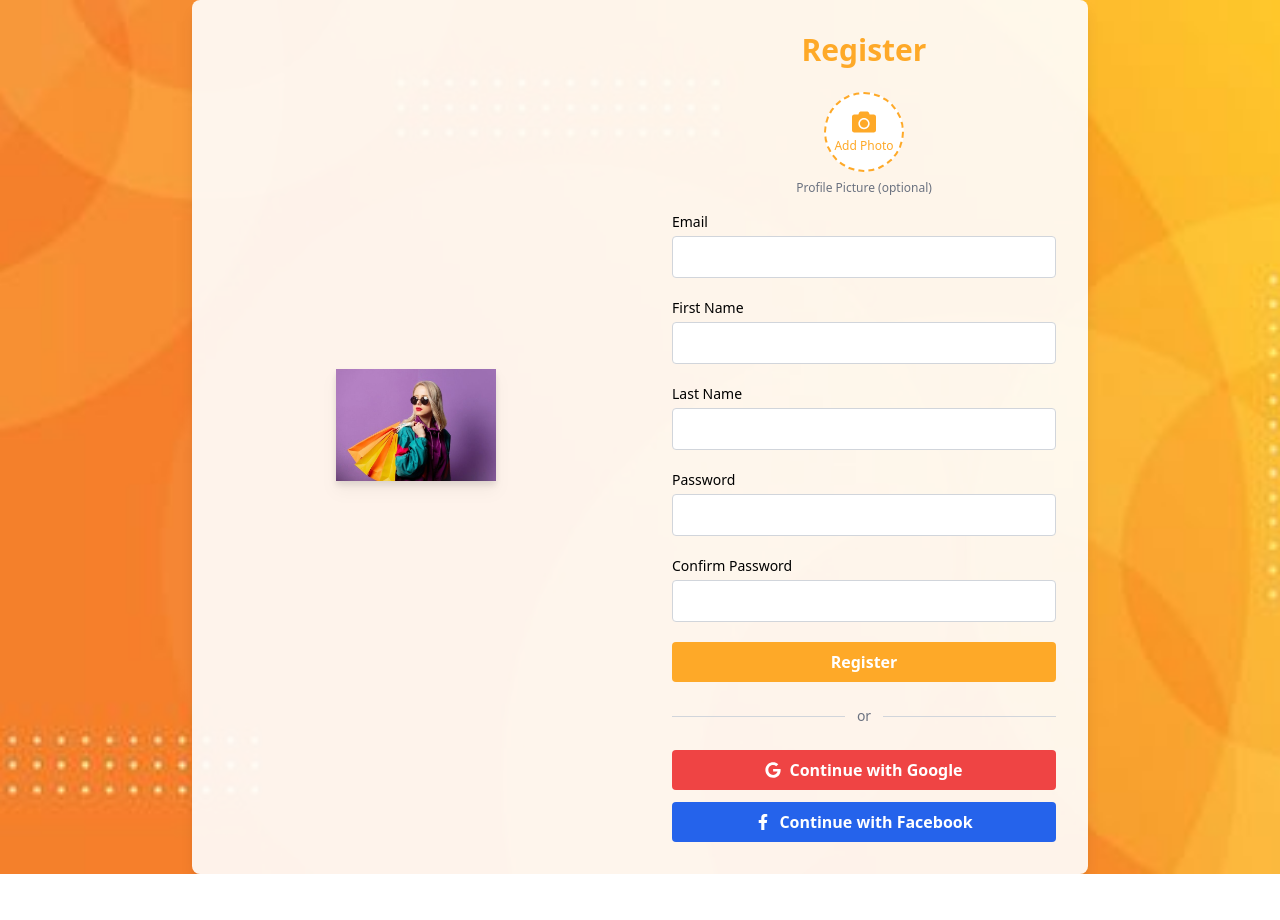
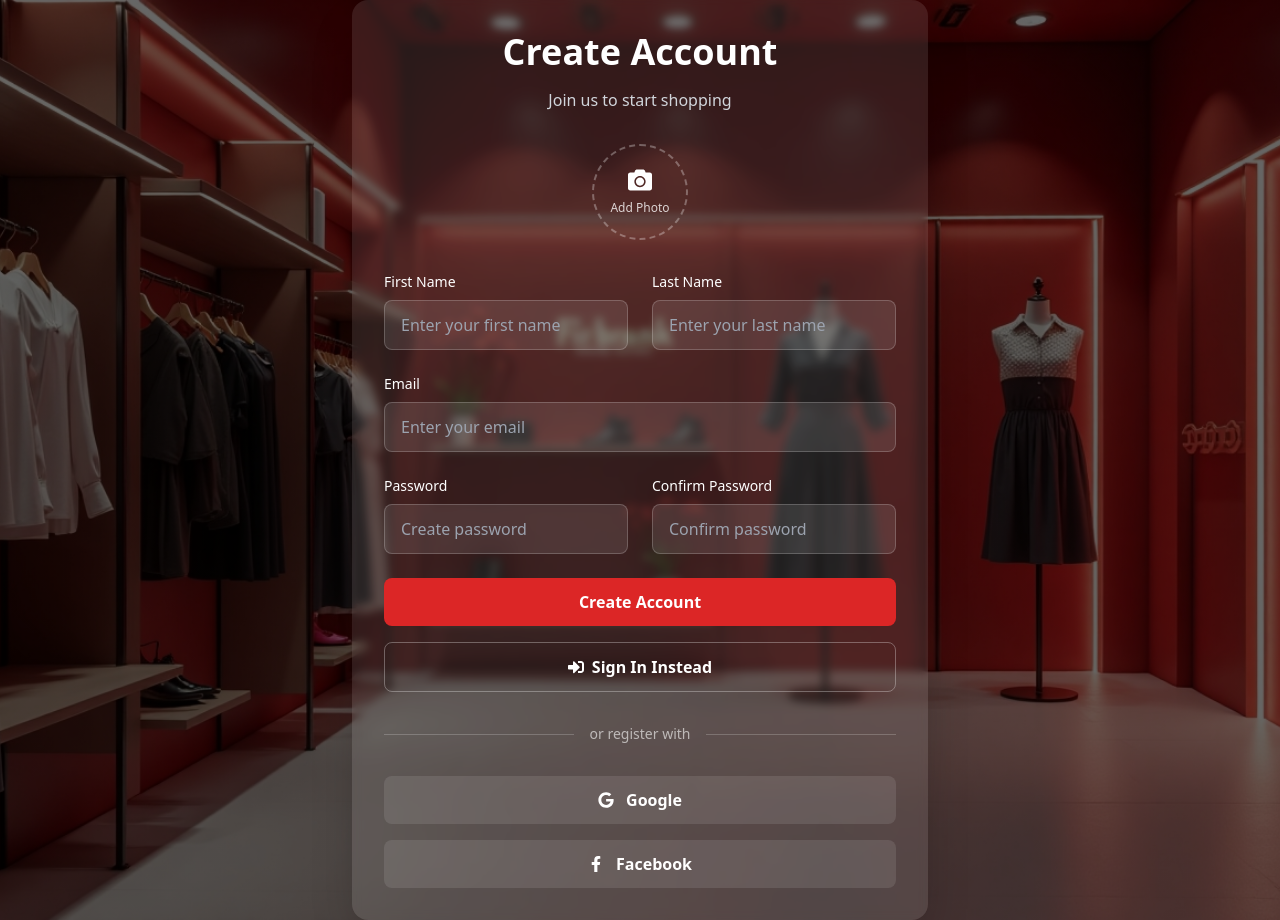
Before and after one commit to LumozTech/EXORA-CLIENT-UI, a React (Vite) app: page /register in a window 1280 px wide. Before the commit the page ends 874 px from the top, so only its background shows below. Built offline with nearby package versions, Linux system fonts and the light colour scheme.

Commit message:
change the ui of the login and register

```diff
--- a/src/pages/Login.jsx
+++ b/src/pages/Login.jsx
@@ -1,12 +1,11 @@
 import React, { useState } from "react";
 import axios from "axios";
 import { useNavigate, Link } from "react-router-dom";
-import Banner from "../assets/website/orange-pattern.jpg";
-import Logo from "../assets/women/women4.jpg";
 import { FaGoogle, FaFacebookF, FaEye, FaEyeSlash, FaUserPlus } from "react-icons/fa";
 import { ToastContainer, toast } from "react-toastify";
 import "react-toastify/dist/ReactToastify.css";
 import { getApiUrl } from '../config/api';
+import StoreBackground from "../assets/exora1.jpg";
 
 const Login = () => {
   const [form, setForm] = useState({
@@ -34,9 +33,8 @@ const Login = () => {
         password: form.password,
       });
       if (res.data.success) {
-        // Save token and user type if needed
         localStorage.setItem("token", res.data.token);
-        localStorage.setItem("role", res.data.user.type); // <-- use "role" instead of "userType"
+        localStorage.setItem("role", res.data.user.type);
 
         toast.success(res.data.message || "Login successful!", {
           onClose: () => {
@@ -71,36 +69,29 @@ const Login = () => {
 
   return (
     <div
-      className="flex items-center justify-center min-h-screen"
+      className="flex items-center justify-center min-h-screen bg-cover bg-center bg-no-repeat"
       style={{
-        backgroundImage: `url(${Banner})`,
-        backgroundPosition: "center",
-        backgroundRepeat: "no-repeat",
-        backgroundSize: "cover",
+        backgroundImage: `linear-gradient(rgba(0, 0, 0, 0.6), rgba(0, 0, 0, 0.6)), url(${StoreBackground})`,
       }}
     >
       <ToastContainer position="top-right" />
-      <div className="flex w-full max-w-4xl overflow-hidden rounded-lg shadow-lg bg-white/90 dark:bg-gray-900/90">
-        {/* Left Side - Image & Logo */}
-        <div className="flex-col items-center justify-center hidden py-12 md:flex md:w-1/2 bg-white/0">
-          <img
-            src={Logo}
-            alt="Logo"
-            className="object-contain w-40 h-40 mb-6 drop-shadow-lg"
-          />
-        </div>
-        {/* Right Side - Form */}
-        <div className="flex flex-col justify-center w-full p-8 md:w-1/2">
-          <h2 className="mb-6 text-3xl font-bold text-center text-primary">
-            Login
+      <div className="w-full max-w-md p-8 mx-4 backdrop-blur-sm bg-white/10 rounded-2xl shadow-2xl">
+        <h2 className="mb-6 text-4xl font-bold text-center text-white">
+          Welcome Back
         </h2>
-          <form onSubmit={handleSubmit} className="space-y-5">
+        <p className="mb-8 text-center text-gray-300">
+          Sign in to continue shopping
+        </p>
+        <form onSubmit={handleSubmit} className="space-y-6">
           <div>
-              <label className="block mb-1 text-sm font-medium">Email</label>
+            <label className="block mb-2 text-sm font-medium text-white">
+              Email
+            </label>
             <input
               type="email"
               name="email"
-                className="w-full px-3 py-2 border border-gray-300 rounded focus:outline-none focus:border-primary dark:bg-gray-800"
+              className="w-full px-4 py-3 bg-white/10 border border-white/20 rounded-lg focus:outline-none focus:border-white/40 text-white placeholder-gray-400"
+              placeholder="Enter your email"
               value={form.email}
               onChange={handleChange}
               required
@@ -108,12 +99,15 @@ const Login = () => {
             />
           </div>
           <div>
-              <label className="block mb-1 text-sm font-medium">Password</label>
+            <label className="block mb-2 text-sm font-medium text-white">
+              Password
+            </label>
             <div className="relative">
               <input
                 type={showPassword ? "text" : "password"}
                 name="password"
-                  className="w-full px-3 py-2 border border-gray-300 rounded focus:outline-none focus:border-primary dark:bg-gray-800"
+                className="w-full px-4 py-3 bg-white/10 border border-white/20 rounded-lg focus:outline-none focus:border-white/40 text-white placeholder-gray-400"
+                placeholder="Enter your password"
                 value={form.password}
                 onChange={handleChange}
                 required
@@ -122,17 +116,17 @@ const Login = () => {
               <button
                 type="button"
                 onClick={togglePasswordVisibility}
-                  className="absolute inset-y-0 right-0 flex items-center px-3 text-gray-500 hover:text-primary"
+                className="absolute inset-y-0 right-0 flex items-center px-4 text-gray-300 hover:text-white"
               >
-                  {showPassword ? <FaEyeSlash size={16} /> : <FaEye size={16} />}
+                {showPassword ? <FaEyeSlash size={18} /> : <FaEye size={18} />}
               </button>
             </div>
           </div>
-            <div className="flex flex-col gap-3">
+          <div className="flex flex-col gap-4">
             <button
               type="submit"
-                className={`w-full py-2 font-semibold text-white transition-colors rounded bg-primary hover:bg-secondary flex items-center justify-center ${
-                  loading ? "opacity-60 cursor-not-allowed" : ""
+              className={`w-full py-3 font-semibold text-white transition-all rounded-lg bg-red-600 hover:bg-red-700 flex items-center justify-center ${
+                loading ? "opacity-70 cursor-not-allowed" : ""
               }`}
               disabled={loading}
             >
@@ -157,37 +151,36 @@ const Login = () => {
                   ></path>
                 </svg>
               ) : null}
-                {loading ? "Logging in..." : "Login"}
+              {loading ? "Signing in..." : "Sign In"}
             </button>
             <Link
               to="/register"
-                className="flex items-center justify-center w-full gap-2 py-2 font-semibold text-white transition-colors rounded bg-secondary hover:bg-primary"
+              className="flex items-center justify-center w-full gap-2 py-3 font-semibold text-white transition-all border border-white/30 rounded-lg hover:bg-white/10"
             >
-                <FaUserPlus /> Register Now
+              <FaUserPlus /> Create Account
             </Link>
           </div>
         </form>
-          <div className="flex items-center my-6">
-            <div className="flex-grow border-t border-gray-300"></div>
-            <span className="mx-3 text-sm text-gray-500">or</span>
-            <div className="flex-grow border-t border-gray-300"></div>
+        <div className="flex items-center my-8">
+          <div className="flex-grow border-t border-white/20"></div>
+          <span className="px-4 text-sm text-white/60">or continue with</span>
+          <div className="flex-grow border-t border-white/20"></div>
         </div>
-          <div className="flex flex-col gap-3">
+        <div className="flex flex-col gap-4">
           <button
             onClick={handleGoogleLogin}
-              className="flex items-center justify-center w-full gap-2 py-2 font-semibold text-white transition-colors bg-red-500 rounded hover:bg-red-600"
+            className="flex items-center justify-center w-full gap-3 py-3 font-semibold text-white transition-all bg-white/10 rounded-lg hover:bg-white/20"
             type="button"
           >
-              <FaGoogle /> Continue with Google
+            <FaGoogle /> Google
           </button>
           <button
             onClick={handleFacebookLogin}
-              className="flex items-center justify-center w-full gap-2 py-2 font-semibold text-white transition-colors bg-blue-600 rounded hover:bg-blue-700"
+            className="flex items-center justify-center w-full gap-3 py-3 font-semibold text-white transition-all bg-white/10 rounded-lg hover:bg-white/20"
             type="button"
           >
-              <FaFacebookF /> Continue with Facebook
+            <FaFacebookF /> Facebook
           </button>
-          </div>
         </div>
       </div>
     </div>
--- a/src/pages/Register.jsx
+++ b/src/pages/Register.jsx
@@ -1,9 +1,9 @@
 import React, { useState, useRef } from "react";
 import axios from "axios";
 import { getApiUrl } from '../config/api';
-import Banner from "../assets/website/orange-pattern.jpg";
-import Logo from "../assets/women/women4.jpg";
-import { FaGoogle, FaFacebookF, FaCamera, FaTimes } from "react-icons/fa";
+import { useNavigate, Link } from "react-router-dom";
+import StoreBackground from "../assets/exora1.jpg";
+import { FaGoogle, FaFacebookF, FaCamera, FaTimes, FaSignInAlt } from "react-icons/fa";
 import { ToastContainer, toast } from "react-toastify";
 import "react-toastify/dist/ReactToastify.css";
 import { uploadMediaToSupabase } from "../utils/mediaUploads";
@@ -20,6 +20,7 @@ const Register = () => {
   const [loading, setLoading] = useState(false);
   const [imageFile, setImageFile] = useState(null);
   const fileInputRef = useRef(null);
+  const navigate = useNavigate();
 
   const handleChange = (e) => {
     setForm({ ...form, [e.target.name]: e.target.value });
@@ -29,14 +30,11 @@ const Register = () => {
     const file = e.target.files[0];
     if (file) {
       try {
-        // Show preview immediately
         const reader = new FileReader();
         reader.onloadend = () => {
           setForm(prev => ({ ...prev, profilePic: reader.result }));
         };
         reader.readAsDataURL(file);
-
-        // Store file for later upload
         setImageFile(file);
       } catch (error) {
         console.error("Error handling profile picture:", error);
@@ -60,7 +58,6 @@ const Register = () => {
     setLoading(true);
 
     try {
-      // Validate passwords match
       if (form.password !== form.confirmPassword) {
         toast.error("Passwords do not match!");
         return;
@@ -68,7 +65,6 @@ const Register = () => {
 
       let profilePicUrl = "";
 
-      // Upload profile picture if one was selected
       if (imageFile) {
         try {
           profilePicUrl = await uploadMediaToSupabase(imageFile, 'profiles');
@@ -79,18 +75,16 @@ const Register = () => {
         }
       }
 
-      // Register user
       const response = await axios.post(getApiUrl("/api/users"), {
         email: form.email,
         firstName: form.firstName,
         lastName: form.lastName,
         password: form.password,
-        profilePic: profilePicUrl || undefined // Only send if we have a URL
+        profilePic: profilePicUrl || undefined
       });
 
       if (response.data) {
         toast.success("Registration successful! Please login.");
-        // Reset form
         setForm({
           email: "",
           firstName: "",
@@ -101,9 +95,8 @@ const Register = () => {
         });
         setImageFile(null);
 
-        // Redirect to login after a short delay
         setTimeout(() => {
-          window.location.href = "/login";
+          navigate("/login");
         }, 2000);
       }
     } catch (error) {
@@ -124,57 +117,48 @@ const Register = () => {
 
   return (
     <div
-      className="flex items-center justify-center min-h-screen"
+      className="flex items-center justify-center min-h-screen bg-cover bg-center bg-no-repeat"
       style={{
-        backgroundImage: `url(${Banner})`,
-        backgroundPosition: "center",
-        backgroundRepeat: "no-repeat",
-        backgroundSize: "cover",
+        backgroundImage: `linear-gradient(rgba(0, 0, 0, 0.6), rgba(0, 0, 0, 0.6)), url(${StoreBackground})`,
       }}
     >
       <ToastContainer position="top-right" />
-      <div className="flex w-full max-w-4xl overflow-hidden rounded-lg shadow-lg bg-white/90 dark:bg-gray-900/90">
-        {/* Left Side - Image & Logo */}
-        <div className="flex-col items-center justify-center hidden py-12 md:flex md:w-1/2 bg-white/0">
-          <img
-            src={Logo}
-            alt="Logo"
-            className="object-contain w-40 h-40 mb-6 drop-shadow-lg"
-          />
-        </div>
-        {/* Right Side - Form */}
-        <div className="flex flex-col justify-center w-full p-8 md:w-1/2">
-          <h2 className="mb-6 text-3xl font-bold text-center text-primary">
-            Register
+      <div className="w-full max-w-xl p-8 mx-4 backdrop-blur-sm bg-white/10 rounded-2xl shadow-2xl">
+        <h2 className="mb-4 text-4xl font-bold text-center text-white">
+          Create Account
         </h2>
+        <p className="mb-8 text-center text-gray-300">
+          Join us to start shopping
+        </p>
+
         {/* Profile Picture Section */}
-          <div className="flex flex-col items-center mb-4">
+        <div className="flex flex-col items-center mb-8">
           <div className="relative">
             {form.profilePic ? (
-                <>
+              <div className="relative">
                 <img
                   src={form.profilePic}
                   alt="Profile"
-                    className="object-cover w-20 h-20 border-2 rounded-full border-primary"
+                  className="object-cover w-24 h-24 border-2 rounded-full border-white/30"
                 />
                 <button
                   type="button"
-                    className="absolute top-0 right-0 p-1 bg-white rounded-full shadow hover:text-red-600"
+                  className="absolute top-0 right-0 p-1.5 bg-black/50 rounded-full hover:bg-black/70 transition-all"
                   onClick={handleRemoveProfilePic}
                   title="Remove"
                 >
-                    <FaTimes />
+                  <FaTimes className="text-white" />
                 </button>
-                </>
+              </div>
             ) : (
               <button
                 onClick={handleProfilePicClick}
                 type="button"
-                  className="flex flex-col items-center justify-center w-20 h-20 border-2 border-dashed border-primary rounded-full bg-white hover:bg-[#E0F2F1] transition"
+                className="flex flex-col items-center justify-center w-24 h-24 transition-all border-2 border-dashed rounded-full border-white/30 hover:border-white/50 hover:bg-white/10"
                 title="Add Profile Picture"
               >
-                  <FaCamera className="text-2xl text-primary" />
-                  <span className="mt-1 text-xs text-primary">Add Photo</span>
+                <FaCamera className="text-2xl text-white" />
+                <span className="mt-2 text-xs text-white/80">Add Photo</span>
               </button>
             )}
             <input
@@ -185,79 +169,91 @@ const Register = () => {
               className="hidden"
             />
           </div>
-            <span className="mt-2 text-xs text-gray-500">
-              Profile Picture (optional)
-            </span>
         </div>
-          <form onSubmit={handleSubmit} className="space-y-5">
+
+        <form onSubmit={handleSubmit} className="space-y-6">
+          <div className="grid grid-cols-1 gap-6 md:grid-cols-2">
             <div>
-              <label className="block mb-1 text-sm font-medium">Email</label>
-              <input
-                type="email"
-                name="email"
-                className="w-full px-3 py-2 border border-gray-300 rounded focus:outline-none focus:border-primary dark:bg-gray-800"
-                value={form.email}
-                onChange={handleChange}
-                required
-                autoComplete="username"
-              />
-            </div>
-            <div>
-              <label className="block mb-1 text-sm font-medium">
+              <label className="block mb-2 text-sm font-medium text-white">
                 First Name
               </label>
               <input
                 type="text"
                 name="firstName"
-                className="w-full px-3 py-2 border border-gray-300 rounded focus:outline-none focus:border-primary dark:bg-gray-800"
+                className="w-full px-4 py-3 bg-white/10 border border-white/20 rounded-lg focus:outline-none focus:border-white/40 text-white placeholder-gray-400"
+                placeholder="Enter your first name"
                 value={form.firstName}
                 onChange={handleChange}
                 required
               />
             </div>
             <div>
-              <label className="block mb-1 text-sm font-medium">
+              <label className="block mb-2 text-sm font-medium text-white">
                 Last Name
               </label>
               <input
                 type="text"
                 name="lastName"
-                className="w-full px-3 py-2 border border-gray-300 rounded focus:outline-none focus:border-primary dark:bg-gray-800"
+                className="w-full px-4 py-3 bg-white/10 border border-white/20 rounded-lg focus:outline-none focus:border-white/40 text-white placeholder-gray-400"
+                placeholder="Enter your last name"
                 value={form.lastName}
                 onChange={handleChange}
                 required
               />
             </div>
+          </div>
+
           <div>
-              <label className="block mb-1 text-sm font-medium">Password</label>
+            <label className="block mb-2 text-sm font-medium text-white">
+              Email
+            </label>
+            <input
+              type="email"
+              name="email"
+              className="w-full px-4 py-3 bg-white/10 border border-white/20 rounded-lg focus:outline-none focus:border-white/40 text-white placeholder-gray-400"
+              placeholder="Enter your email"
+              value={form.email}
+              onChange={handleChange}
+              required
+            />
+          </div>
+
+          <div className="grid grid-cols-1 gap-6 md:grid-cols-2">
+            <div>
+              <label className="block mb-2 text-sm font-medium text-white">
+                Password
+              </label>
               <input
                 type="password"
                 name="password"
-                className="w-full px-3 py-2 border border-gray-300 rounded focus:outline-none focus:border-primary dark:bg-gray-800"
+                className="w-full px-4 py-3 bg-white/10 border border-white/20 rounded-lg focus:outline-none focus:border-white/40 text-white placeholder-gray-400"
+                placeholder="Create password"
                 value={form.password}
                 onChange={handleChange}
                 required
-                autoComplete="new-password"
               />
             </div>
             <div>
-              <label className="block mb-1 text-sm font-medium">
+              <label className="block mb-2 text-sm font-medium text-white">
                 Confirm Password
               </label>
               <input
                 type="password"
                 name="confirmPassword"
-                className="w-full px-3 py-2 border border-gray-300 rounded focus:outline-none focus:border-primary dark:bg-gray-800"
+                className="w-full px-4 py-3 bg-white/10 border border-white/20 rounded-lg focus:outline-none focus:border-white/40 text-white placeholder-gray-400"
+                placeholder="Confirm password"
                 value={form.confirmPassword}
                 onChange={handleChange}
                 required
-                autoComplete="new-password"
               />
             </div>
+          </div>
+
+          <div className="flex flex-col gap-4">
             <button
               type="submit"
-              className={`w-full py-2 font-semibold text-white transition-colors rounded bg-primary hover:bg-secondary flex items-center justify-center ${
-                loading ? "opacity-60 cursor-not-allowed" : ""
+              className={`w-full py-3 font-semibold text-white transition-all rounded-lg bg-red-600 hover:bg-red-700 flex items-center justify-center ${
+                loading ? "opacity-70 cursor-not-allowed" : ""
               }`}
               disabled={loading}
             >
@@ -282,30 +278,38 @@ const Register = () => {
                   ></path>
                 </svg>
               ) : null}
-              {loading ? "Registering..." : "Register"}
+              {loading ? "Creating Account..." : "Create Account"}
             </button>
+            <Link
+              to="/login"
+              className="flex items-center justify-center w-full gap-2 py-3 font-semibold text-white transition-all border border-white/30 rounded-lg hover:bg-white/10"
+            >
+              <FaSignInAlt /> Sign In Instead
+            </Link>
+          </div>
         </form>
-          <div className="flex items-center my-6">
-            <div className="flex-grow border-t border-gray-300"></div>
-            <span className="mx-3 text-sm text-gray-500">or</span>
-            <div className="flex-grow border-t border-gray-300"></div>
+
+        <div className="flex items-center my-8">
+          <div className="flex-grow border-t border-white/20"></div>
+          <span className="px-4 text-sm text-white/60">or register with</span>
+          <div className="flex-grow border-t border-white/20"></div>
         </div>
-          <div className="flex flex-col gap-3">
+
+        <div className="flex flex-col gap-4">
           <button
             onClick={handleGoogleRegister}
-              className="flex items-center justify-center w-full gap-2 py-2 font-semibold text-white transition-colors bg-red-500 rounded hover:bg-red-600"
+            className="flex items-center justify-center w-full gap-3 py-3 font-semibold text-white transition-all bg-white/10 rounded-lg hover:bg-white/20"
             type="button"
           >
-              <FaGoogle /> Continue with Google
+            <FaGoogle /> Google
           </button>
           <button
             onClick={handleFacebookRegister}
-              className="flex items-center justify-center w-full gap-2 py-2 font-semibold text-white transition-colors bg-blue-600 rounded hover:bg-blue-700"
+            className="flex items-center justify-center w-full gap-3 py-3 font-semibold text-white transition-all bg-white/10 rounded-lg hover:bg-white/20"
             type="button"
           >
-              <FaFacebookF /> Continue with Facebook
+            <FaFacebookF /> Facebook
           </button>
-          </div>
         </div>
       </div>
     </div>
```
Also changed, not shown: src/assets/exora1.jpg (added). Lines whose indentation alone changed are shown as unchanged.
